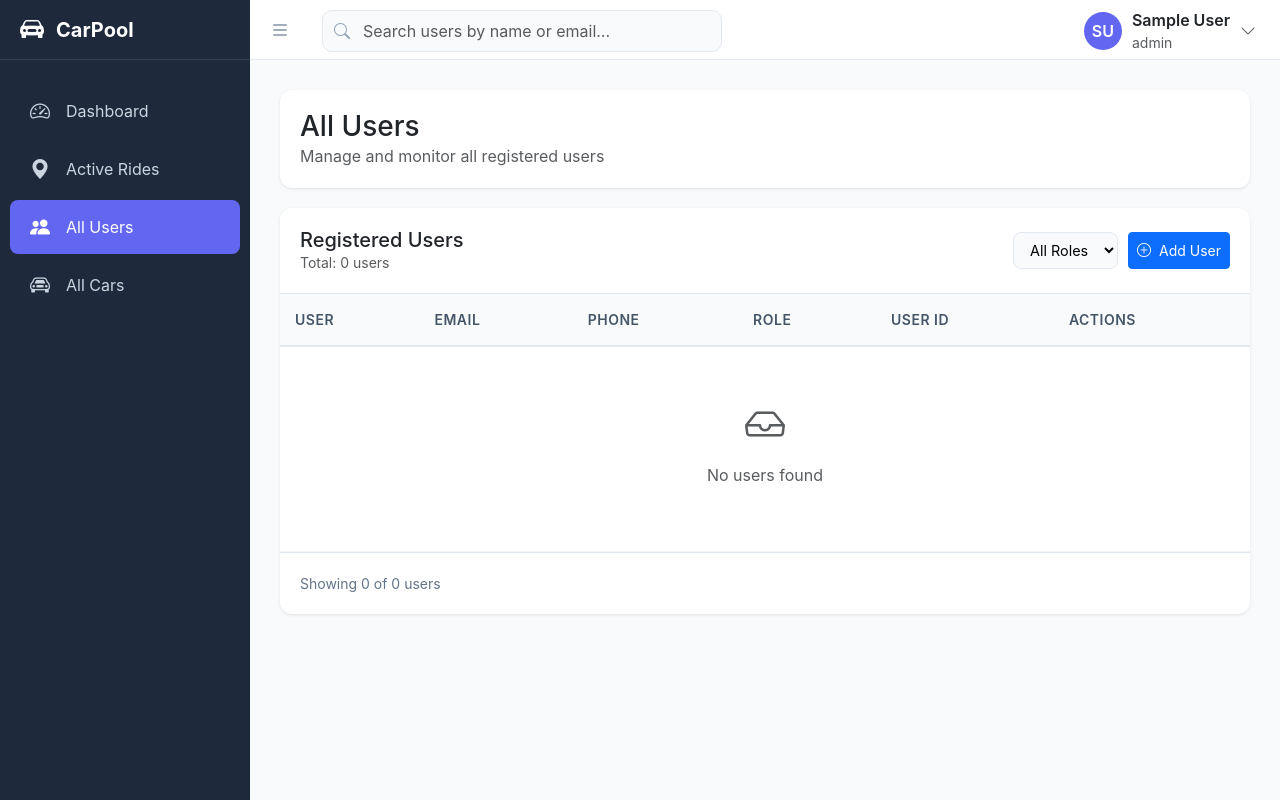
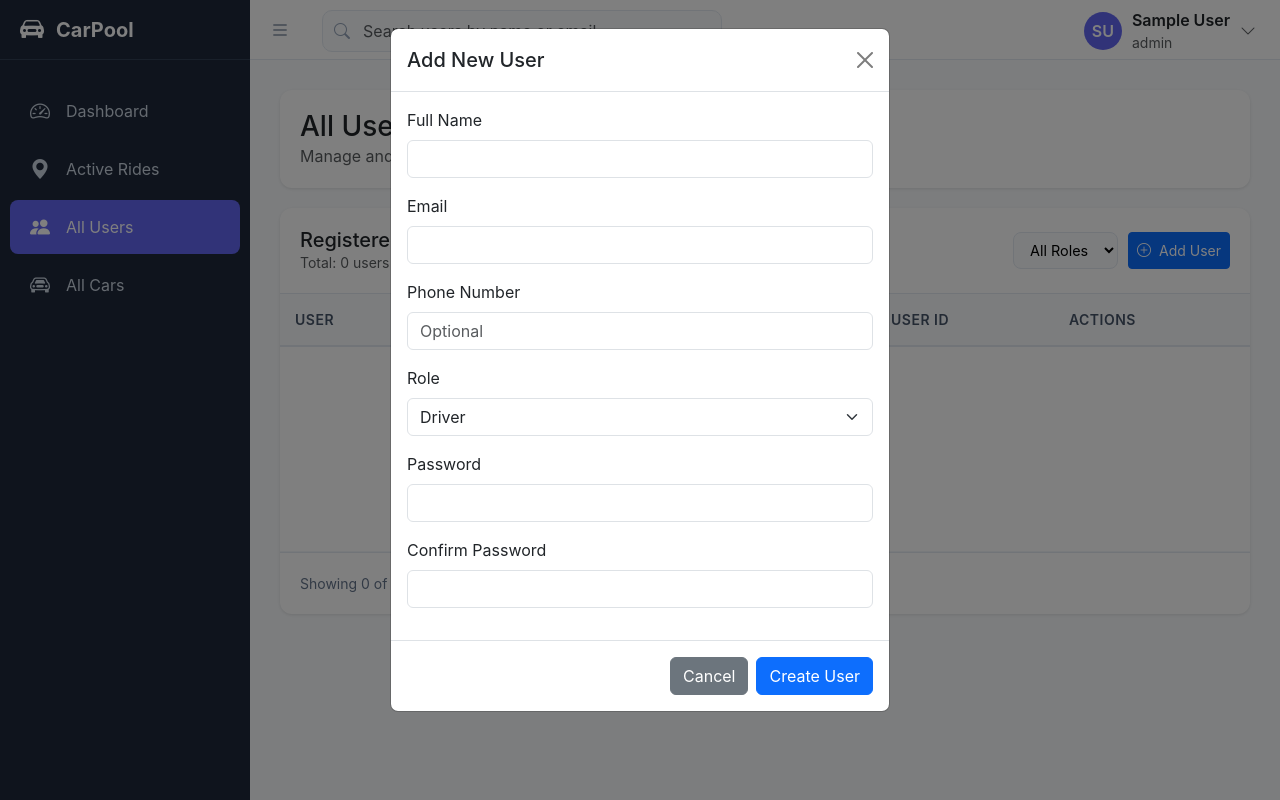
Before and after one commit to ahsanhassan999/Car-Pool-Management-System, a Flask app: page /admin-dashboard/all-users in a window 1280 px wide, after a click on "Add User". Run offline with Flask 3, Linux system fonts and the light colour scheme; the visitor is signed in with stand-in values (Sample User, id 1); data that the repository does not hold is empty.

Commit message:
feat: Implement CSRF protection and add user functionality (#4)
Adds CSRF token generation and validation to protect against cross-site request forgery. Implements the functionality to add new users through an admin interface.

Co-authored-by: Cursor Agent <cursoragent@cursor.com>

```diff
--- a/app.py
+++ b/app.py
@@ -1,4 +1,5 @@
 from flask import Flask, render_template, request, redirect, url_for, flash, session
+import secrets
 import mysql.connector
 from werkzeug.security import generate_password_hash, check_password_hash
 import os
@@ -39,6 +40,15 @@ def get_db_connection():
             continue
 
     return None
+
+# --- Security utilities ---
+def get_or_create_csrf_token() -> str:
+    """Return a stable CSRF token for the current session, creating one if needed."""
+    token = session.get('csrf_token')
+    if not token:
+        token = secrets.token_hex(32)
+        session['csrf_token'] = token
+    return token
 
 @app.route('/')
 def home():
@@ -346,13 +356,16 @@ def all_users():
         flash(f'An unexpected error occurred: {e}', 'error')
         return redirect(url_for('admin_dashboard'))
 
-    # Pass the list of user dictionaries to the template
+    # Generate CSRF token for forms on this page and
+    # pass the list of user dictionaries to the template
+    csrf_token = get_or_create_csrf_token()
     return render_template(
         'all_users.html',
         user_name=user_name,
         user_role=user_role,
         user_avatar=user_avatar,
-        users=all_users_data
+        users=all_users_data,
+        csrf_token=csrf_token
     )
 # -----------------------------------------------------------
 
@@ -426,6 +439,12 @@ def edit_user():
     role = request.form.get('role', '').strip()
     new_password = request.form.get('new_password', '').strip()
     confirm_password = request.form.get('confirm_password', '').strip()
+
+    # CSRF validation
+    submitted_csrf = request.form.get('csrf_token', '')
+    if not submitted_csrf or submitted_csrf != session.get('csrf_token'):
+        flash('Invalid form submission. Please try again.', 'error')
+        return redirect(url_for('all_users'))
 
     # Basic validation
     if not user_id or not name or not email or not role:
@@ -506,6 +525,84 @@ def edit_user():
         flash(f'Unexpected error: {e}', 'error')
         return redirect(url_for('all_users'))
 
+
+@app.route('/admin-dashboard/add-user', methods=['POST'])
+def add_user():
+    # Access control
+    if 'user_id' not in session or session.get('user_role', '').lower() != 'admin':
+        flash('Access denied!', 'error')
+        return redirect(url_for('login'))
+
+    # CSRF validation
+    submitted_csrf = request.form.get('csrf_token', '')
+    if not submitted_csrf or submitted_csrf != session.get('csrf_token'):
+        flash('Invalid form submission. Please try again.', 'error')
+        return redirect(url_for('all_users'))
+
+    # Read form data
+    name = request.form.get('name', '').strip()
+    email = request.form.get('email', '').strip()
+    phone_number = request.form.get('phone_number', '').strip()
+    role = request.form.get('role', '').strip()
+    password = request.form.get('password', '').strip()
+    confirm_password = request.form.get('confirm_password', '').strip()
+
+    # Basic validation
+    if not all([name, email, role, password, confirm_password]):
+        flash('Please fill in all required fields.', 'error')
+        return redirect(url_for('all_users'))
+
+    # Normalize and validate role
+    role_map = { 'driver': 'Driver', 'rider': 'Rider', 'admin': 'Admin' }
+    role_normalized = role_map.get(role.lower())
+    if not role_normalized:
+        flash('Invalid role selected.', 'error')
+        return redirect(url_for('all_users'))
+
+    if password != confirm_password:
+        flash('Passwords do not match.', 'error')
+        return redirect(url_for('all_users'))
+    if len(password) < 6:
+        flash('Password must be at least 6 characters!', 'error')
+        return redirect(url_for('all_users'))
+
+    try:
+        conn = get_db_connection()
+        if not conn:
+            flash('Database connection failed while creating user!', 'error')
+            return redirect(url_for('all_users'))
+
+        cursor = conn.cursor()
+
+        # Ensure email is unique
+        cursor.execute("SELECT user_id FROM users WHERE email = %s", (email,))
+        if cursor.fetchone():
+            cursor.close()
+            conn.close()
+            flash('Email already registered to another user.', 'error')
+            return redirect(url_for('all_users'))
+
+        hashed_password = generate_password_hash(password)
+        phone_value = phone_number if phone_number else None
+
+        insert_sql = (
+            "INSERT INTO users (name, email, phone_number, role, password) VALUES (%s, %s, %s, %s, %s)"
+        )
+        cursor.execute(insert_sql, (name, email, phone_value, role_normalized, hashed_password))
+        conn.commit()
+
+        cursor.close()
+        conn.close()
+
+        flash('User created successfully.', 'success')
+        return redirect(url_for('all_users'))
+
+    except mysql.connector.Error as err:
+        flash(f'Database error: {err}', 'error')
+        return redirect(url_for('all_users'))
+    except Exception as e:
+        flash(f'Unexpected error: {e}', 'error')
+        return redirect(url_for('all_users'))
 
 @app.route('/admin-dashboard/edit-car', methods=['POST'])
 def edit_car():
@@ -590,6 +687,12 @@ def delete_user():
         flash('Access denied!', 'error')
         return redirect(url_for('login'))
 
+    # CSRF validation
+    submitted_csrf = request.form.get('csrf_token', '')
+    if not submitted_csrf or submitted_csrf != session.get('csrf_token'):
+        flash('Invalid form submission. Please try again.', 'error')
+        return redirect(url_for('all_users'))
+
     user_id = request.form.get('user_id')
     try:
         user_id_int = int(user_id)
@@ -600,6 +703,28 @@ def delete_user():
     # Optional: prevent an admin from deleting their own account to avoid lockout
     if user_id_int == session.get('user_id'):
         flash('You cannot delete your own account while logged in.', 'error')
+        return redirect(url_for('all_users'))
+
+    try:
+        conn = get_db_connection()
+        if not conn:
+            flash('Database connection failed while deleting user!', 'error')
+            return redirect(url_for('all_users'))
+
+        cursor = conn.cursor()
+        cursor.execute("DELETE FROM users WHERE user_id = %s", (user_id_int,))
+        conn.commit()
+        cursor.close()
+        conn.close()
+
+        flash('User deleted successfully.', 'success')
+        return redirect(url_for('all_users'))
+
+    except mysql.connector.Error as err:
+        flash(f'Database error: {err}', 'error')
+        return redirect(url_for('all_users'))
+    except Exception as e:
+        flash(f'Unexpected error: {e}', 'error')
         return redirect(url_for('all_users'))
 
 
@@ -639,28 +764,6 @@ def delete_car():
         flash(f'Unexpected error: {e}', 'error')
         return redirect(url_for('all_cars'))
 
-    try:
-        conn = get_db_connection()
-        if not conn:
-            flash('Database connection failed while deleting user!', 'error')
-            return redirect(url_for('all_users'))
-
-        cursor = conn.cursor()
-        cursor.execute("DELETE FROM users WHERE user_id = %s", (user_id_int,))
-        conn.commit()
-        cursor.close()
-        conn.close()
-
-        flash('User deleted successfully.', 'success')
-        return redirect(url_for('all_users'))
-
-    except mysql.connector.Error as err:
-        flash(f'Database error: {err}', 'error')
-        return redirect(url_for('all_users'))
-    except Exception as e:
-        flash(f'Unexpected error: {e}', 'error')
-        return redirect(url_for('all_users'))
-
 @app.route('/demo')
 def demo():
     return render_template('demo.html')
--- a/templates/all_users.html
+++ b/templates/all_users.html
@@ -4,6 +4,7 @@
     <meta charset="UTF-8">
     <meta name="viewport" content="width=device-width, initial-scale=1.0">
     <title>All Users - CarPool Admin</title>
+    <meta name="csrf-token" content="{{ csrf_token }}">
     <!-- Bootstrap 5 CSS -->
     <link href="https://cdn.jsdelivr.net/npm/bootstrap@5.3.0/dist/css/bootstrap.min.css" rel="stylesheet">
     <!-- Bootstrap Icons -->
@@ -566,6 +567,61 @@
         </div>
     </div>
 
+    <!-- Add User Modal -->
+    <div class="modal fade" id="addUserModal" tabindex="-1">
+        <div class="modal-dialog">
+            <div class="modal-content">
+                <div class="modal-header">
+                    <h5 class="modal-title">Add New User</h5>
+                    <button type="button" class="btn-close" data-bs-dismiss="modal"></button>
+                </div>
+                <form id="addUserForm" method="POST" action="/admin-dashboard/add-user">
+                    <div class="modal-body">
+                        <input type="hidden" name="csrf_token" value="{{ csrf_token }}">
+
+                        <div class="mb-3">
+                            <label class="form-label">Full Name</label>
+                            <input type="text" class="form-control" name="name" required>
+                        </div>
+
+                        <div class="mb-3">
+                            <label class="form-label">Email</label>
+                            <input type="email" class="form-control" name="email" required>
+                        </div>
+
+                        <div class="mb-3">
+                            <label class="form-label">Phone Number</label>
+                            <input type="tel" class="form-control" name="phone_number" placeholder="Optional">
+                        </div>
+
+                        <div class="mb-3">
+                            <label class="form-label">Role</label>
+                            <select class="form-select" name="role" required>
+                                <option value="Driver">Driver</option>
+                                <option value="Rider">Rider</option>
+                                <option value="Admin">Admin</option>
+                            </select>
+                        </div>
+
+                        <div class="mb-3">
+                            <label class="form-label">Password</label>
+                            <input type="password" class="form-control" name="password" minlength="6" required autocomplete="new-password">
+                        </div>
+
+                        <div class="mb-3">
+                            <label class="form-label">Confirm Password</label>
+                            <input type="password" class="form-control" name="confirm_password" minlength="6" required autocomplete="new-password">
+                        </div>
+                    </div>
+                    <div class="modal-footer">
+                        <button type="button" class="btn btn-secondary" data-bs-dismiss="modal">Cancel</button>
+                        <button type="submit" class="btn btn-primary">Create User</button>
+                    </div>
+                </form>
+            </div>
+        </div>
+    </div>
+
     <!-- Edit User Modal -->
     <div class="modal fade" id="editUserModal" tabindex="-1">
         <div class="modal-dialog">
@@ -576,6 +632,7 @@
                 </div>
                 <form id="editUserForm" method="POST" action="/admin-dashboard/edit-user">
                     <div class="modal-body">
+                        <input type="hidden" name="csrf_token" value="{{ csrf_token }}">
                         <input type="hidden" name="user_id" id="edit_user_id">
 
                         <div class="mb-3">
@@ -726,7 +783,13 @@
                 input.name = 'user_id';
                 input.value = id;
 
+                const csrf = document.createElement('input');
+                csrf.type = 'hidden';
+                csrf.name = 'csrf_token';
+                csrf.value = document.querySelector('meta[name="csrf-token"]').getAttribute('content');
+
                 form.appendChild(input);
+                form.appendChild(csrf);
                 document.body.appendChild(form);
                 form.submit();
             }
```
